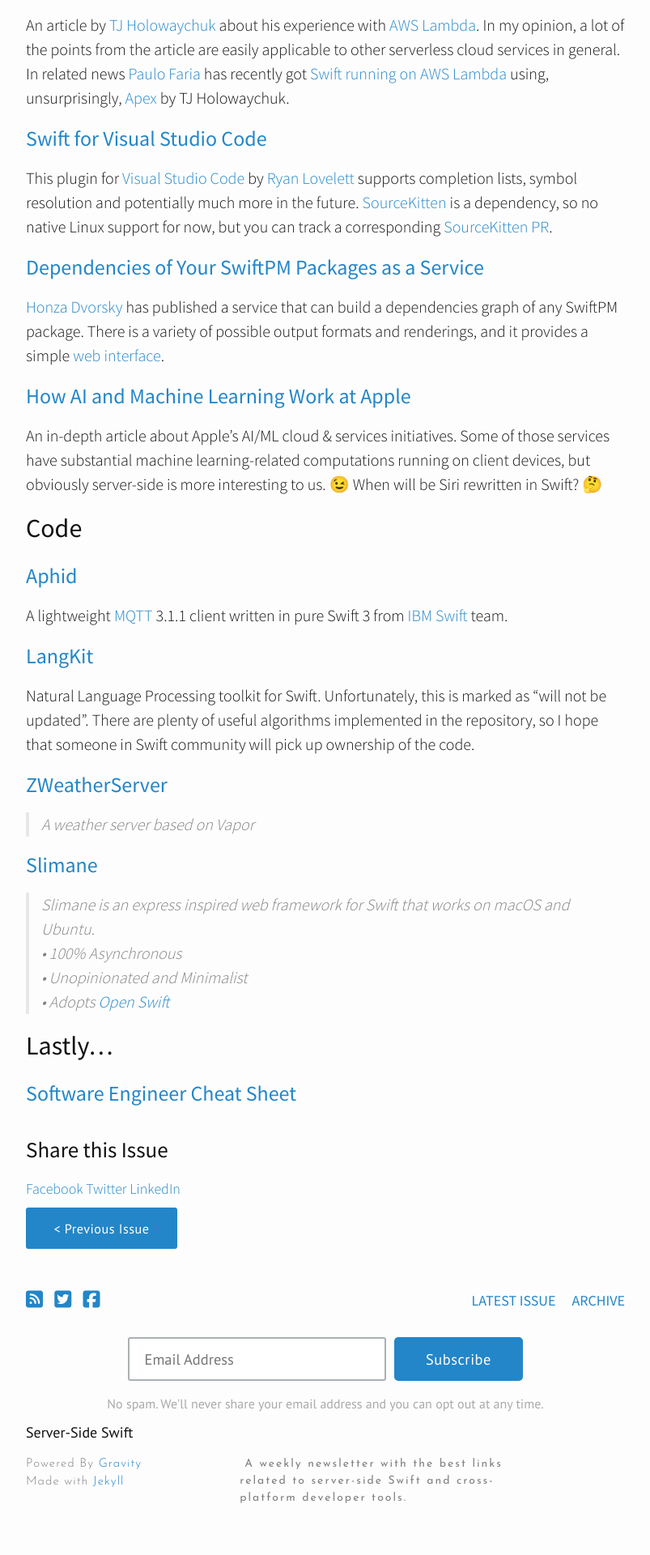
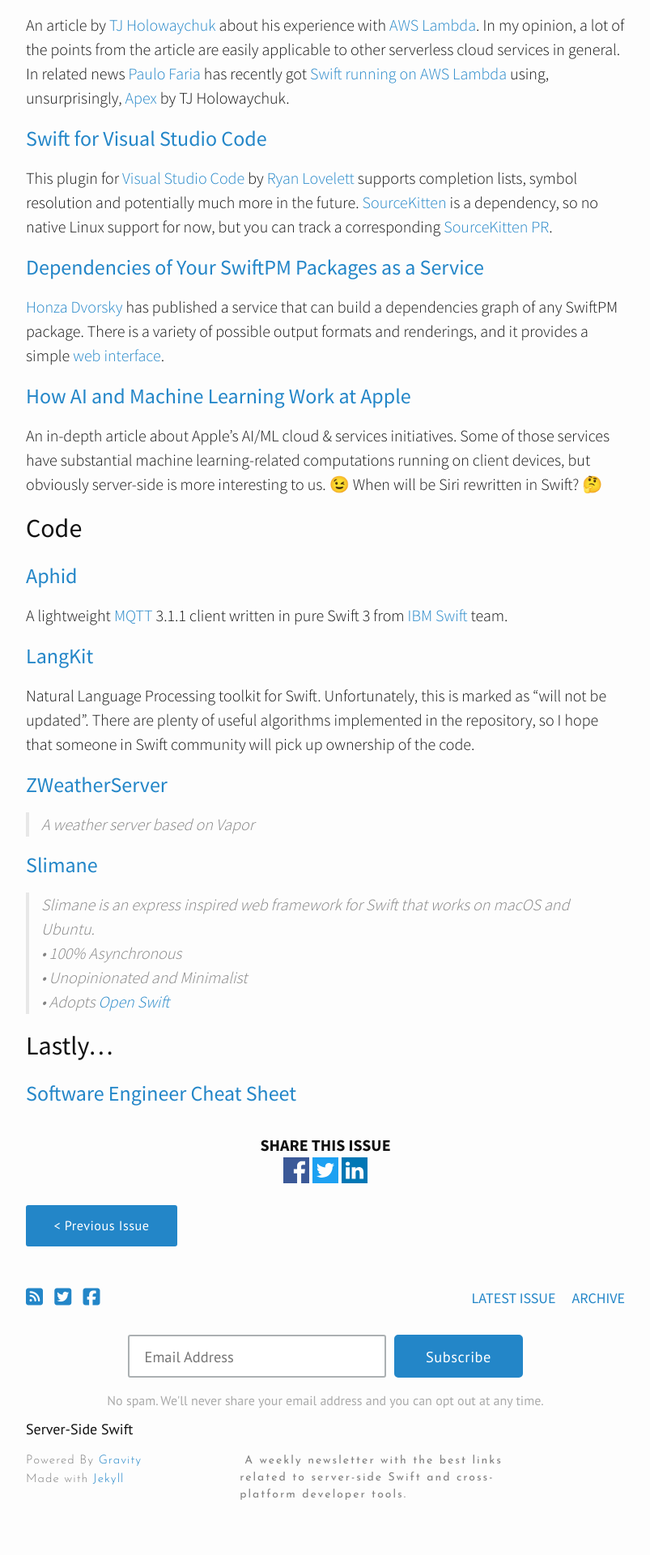
Before and after one commit to ServerSwift/serverswift.tech, a Jekyll site: the page built from _posts/2016-08-24-issue6.markdown, in a window 1280 px wide. Shown: the part 1221-3141 px from the top of the page at 81% size, without its empty margins (238-1041 px from the left). Built offline with Jekyll 4.4.1, drawn with Linux system fonts in a browser that asks for light colours; nearby versions of some CDN libraries.

Commit message:
Added styling to social sharing buttons

```diff
--- a/_layouts/post.html
+++ b/_layouts/post.html
@@ -22,9 +22,34 @@
 
   <div class="shares">
     <h2>Share this Issue</h2>
-    <a target="_blank" href="http://www.facebook.com/sharer/sharer.php?u={{site.url | url_encode}}{{page.url | url_encode}}">Facebook</a>
-    <a target="_blank" href="https://twitter.com/intent/tweet?original_referer={{site.url | url_encode}}{{page.url | url_encode}}&text={{site.title | url_encode}}%20{{page.title | url_encode}}&url={{site.url | url_encode}}{{page.url | url_encode}}">Twitter</a>
-    <a target="_blank" href="https://www.linkedin.com/shareArticle?url={{site.url | url_encode}}{{page.url | url_encode}}">LinkedIn</a>
+    <a target="_blank" href="http://www.facebook.com/sharer/sharer.php?u={{site.url | url_encode}}{{page.url | url_encode}}">
+        <svg class="sm-icon facebook" version="1.1" id="Capa_1" xmlns="http://www.w3.org/2000/svg" xmlns:xlink="http://www.w3.org/1999/xlink" x="0px" y="0px" viewBox="0 0 455.73 455.73" style="enable-background:new 0 0 455.73 455.73;" xml:space="preserve">
+            <path d="M0,0v455.73h242.704V279.691h-59.33v-71.864h59.33v-60.353c0-43.893,35.582-79.475,79.475-79.475h62.025v64.622h-44.382 c-13.947,0-25.254,11.307-25.254,25.254v49.953h68.521l-9.47,71.864h-59.051V455.73H455.73V0H0z"/>
+        </svg>
+    </a>
+    <a target="_blank" href="https://twitter.com/intent/tweet?original_referer={{site.url | url_encode}}{{page.url | url_encode}}&text={{site.title | url_encode}}%20{{page.title | url_encode}}&url={{site.url | url_encode}}{{page.url | url_encode}}">
+        <svg class="sm-icon twitter" version="1.1" id="Layer_1" xmlns="http://www.w3.org/2000/svg" xmlns:xlink="http://www.w3.org/1999/xlink" x="0px" y="0px" viewBox="0 0 455 455" style="enable-background:new 0 0 455 455;" xml:space="preserve">
+            <path style="fill-rule:evenodd;clip-rule:evenodd;" d="M0,0v455h455V0H0z M352.751,163.259c0.123,2.773,0.186,5.561,0.186,8.36
+                c0,85.403-65.002,183.876-183.873,183.876c-36.496,0-70.466-10.697-99.065-29.037c5.056,0.601,10.199,0.907,15.417,0.907
+                c30.278,0,58.143-10.331,80.262-27.668c-28.28-0.519-52.148-19.204-60.373-44.88c3.948,0.757,7.997,1.163,12.161,1.163
+                c5.894,0,11.604-0.794,17.027-2.268c-29.563-5.939-51.841-32.057-51.841-63.368c0-0.273,0-0.544,0.006-0.814
+                c8.712,4.84,18.676,7.748,29.271,8.084c-17.342-11.589-28.748-31.371-28.748-53.79c0-11.845,3.187-22.945,8.751-32.492
+                c31.873,39.101,79.493,64.828,133.203,67.526c-1.103-4.732-1.677-9.665-1.677-14.729c0-35.688,28.938-64.623,64.626-64.623
+                c18.589,0,35.385,7.847,47.173,20.406c14.719-2.895,28.551-8.276,41.038-15.681c-4.824,15.092-15.071,27.754-28.415,35.754
+                c13.074-1.563,25.528-5.038,37.118-10.178C376.336,142.766,365.38,154.149,352.751,163.259z"/>
+        </svg>
+    </a>
+    <a target="_blank" href="https://www.linkedin.com/shareArticle?url={{site.url | url_encode}}{{page.url | url_encode}}">
+        <svg class="sm-icon linkedin" version="1.1" id="Layer_1" xmlns="http://www.w3.org/2000/svg" xmlns:xlink="http://www.w3.org/1999/xlink" x="0px" y="0px" viewBox="0 0 455 455" style="enable-background:new 0 0 455 455;" xml:space="preserve">
+                <path style="fill-rule:evenodd;clip-rule:evenodd;" d="M246.4,204.35v-0.665c-0.136,0.223-0.324,0.446-0.442,0.665H246.4z"/>
+                <path style="fill-rule:evenodd;clip-rule:evenodd;" d="M0,0v455h455V0H0z M141.522,378.002H74.016V174.906h67.506V378.002z
+                     M107.769,147.186h-0.446C84.678,147.186,70,131.585,70,112.085c0-19.928,15.107-35.087,38.211-35.087
+                    c23.109,0,37.31,15.159,37.752,35.087C145.963,131.585,131.32,147.186,107.769,147.186z M385,378.002h-67.524V269.345
+                    c0-27.291-9.756-45.92-34.195-45.92c-18.664,0-29.755,12.543-34.641,24.693c-1.776,4.34-2.24,10.373-2.24,16.459v113.426h-67.537
+                    c0,0,0.905-184.043,0-203.096H246.4v28.779c8.973-13.807,24.986-33.547,60.856-33.547c44.437,0,77.744,29.02,77.744,91.398V378.002
+                    z"/>
+        </svg>
+      </a>
   </div>
 
   <div class="issue-navigation">
--- a/css/style.scss
+++ b/css/style.scss
@@ -784,3 +784,30 @@
     -webkit-border-radius: 5px;
   }
 }
+
+.shares {
+    text-align: center;
+    margin-bottom: 20px;
+}
+.shares h2 {
+    text-transform: uppercase;
+    font-size: 20px;
+    font-weight: 600;
+    margin-bottom: 0;
+}
+.shares a:hover {
+    border-bottom: none;
+}
+.shares .sm-icon {
+    width: 32px;
+    height: 32px;
+}
+.shares .sm-icon.facebook {
+    fill: #3b5998;
+}
+.shares .sm-icon.twitter {
+    fill: #1da1f2;
+}
+.shares .sm-icon.linkedin {
+    fill: #0077b5;
+}
```
